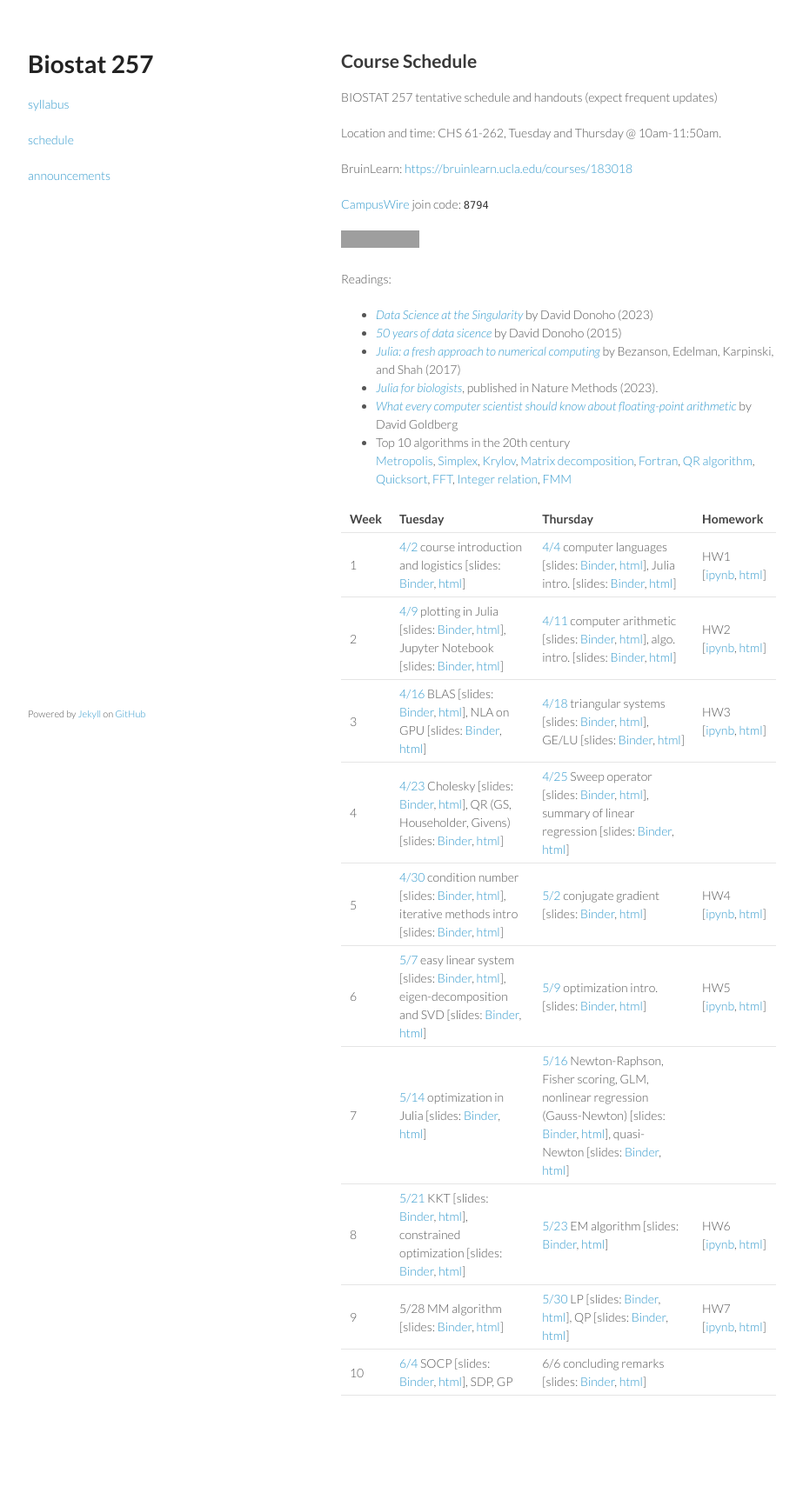
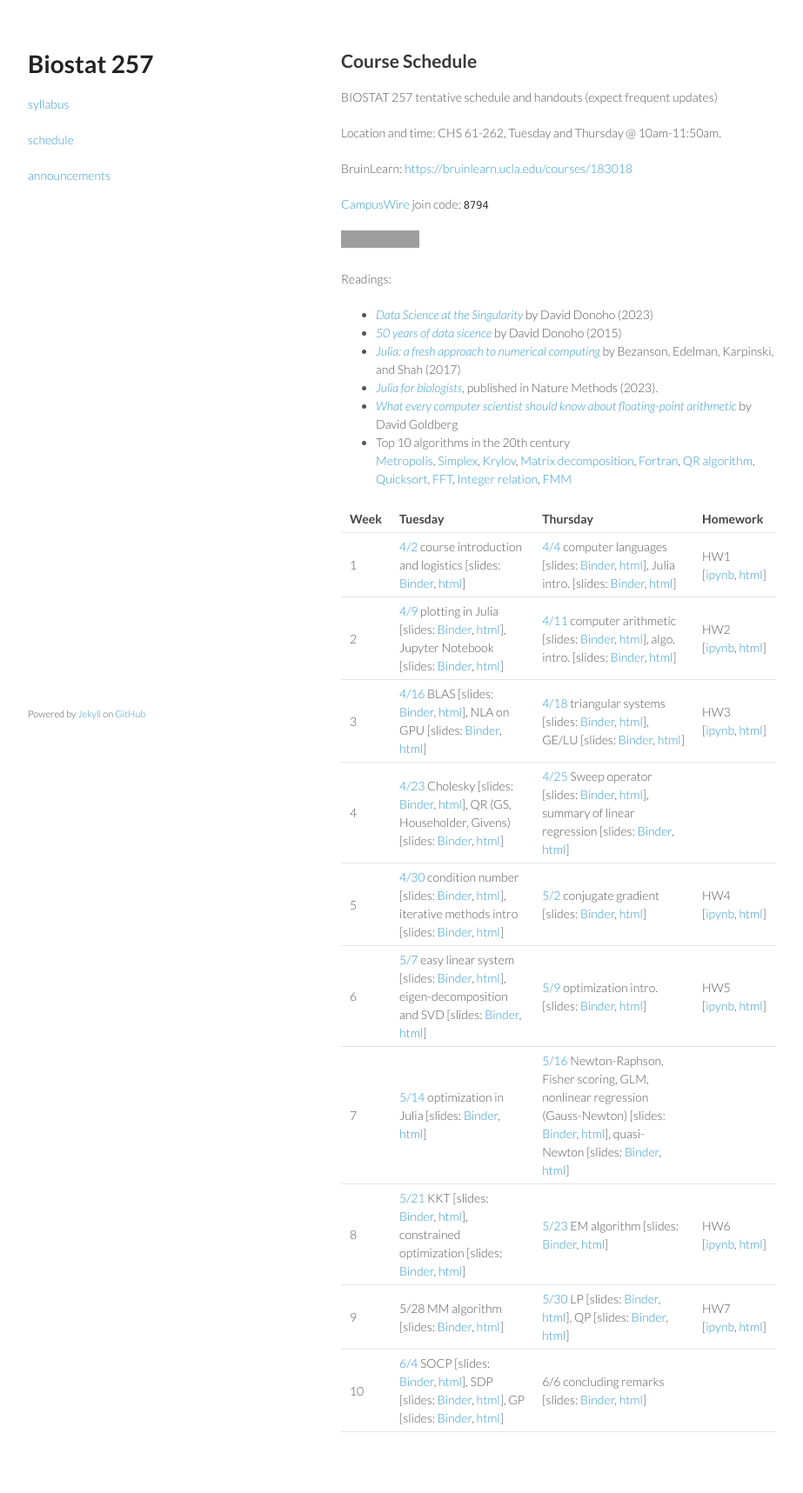
Before and after one commit to ucla-biostat-257/2024spring, a Jekyll site: the page built from schedule/schedule.md, in a window 1280 px wide. Shown: the whole page at 87% size, without its empty margins (178-1101 px from the left). Built offline with Jekyll 4.4.1, drawn with Linux system fonts in a browser that asks for light colours; before the commit the page ends 1675 px from its top, so only the background shows below that; grey boxes are pictures that could not be loaded.

Commit message:
add url to gp and sdp lectures

```diff
--- a/schedule/schedule.md
+++ b/schedule/schedule.md
@@ -36,4 +36,4 @@ Readings:
 | 7 | [5/14](https://ucla-biostat-257.github.io/2024spring/biostat257spring2024/2024/05/14/week7-day1.html) optimization in Julia \[slides: [Binder](https://mybinder.org/v2/gh/ucla-biostat-257/2024spring/master?filepath=slides%2F22-juliaopt%2Fjuliaopt.ipynb), [html](../slides/22-juliaopt/juliaopt.html)\] | [5/16](https://ucla-biostat-257.github.io/2024spring/biostat257spring2024/2024/05/16/week7-day2.html) Newton-Raphson, Fisher scoring, GLM, nonlinear regression (Gauss-Newton) \[slides: [Binder](https://mybinder.org/v2/gh/ucla-biostat-257/2024spring/master?filepath=slides%2F23-newton%2Fnewton.ipynb), [html](../slides/23-newton/newton.html)\], quasi-Newton \[slides: [Binder](https://mybinder.org/v2/gh/ucla-biostat-257/2024spring/master?filepath=slides%2F24-quasinewton%2Fquasinewton.ipynb), [html](../slides/24-quasinewton/quasinewton.html)\] | |
 | 8 | [5/21](https://ucla-biostat-257.github.io/2024spring/biostat257spring2024/2024/05/21/week8-day1.html) KKT \[slides: [Binder](https://mybinder.org/v2/gh/ucla-biostat-257/2024spring/master?filepath=slides%2F27-kkt%2Fkkt.ipynb), [html](../slides/27-kkt/kkt.html)\], constrained optimization \[slides: [Binder](https://mybinder.org/v2/gh/ucla-biostat-257/2024spring/master?filepath=slides%2F28-newtonconstr%2Fnewton_constr.ipynb), [html](../slides/28-newtonconstr/newton_constr.html)\] | [5/23](https://ucla-biostat-257.github.io/2024spring/biostat257spring2024/2024/05/23/week8-day2.html) EM algorithm \[slides: [Binder](https://mybinder.org/v2/gh/ucla-biostat-257/2024spring/master?filepath=slides%2F25-em%2Fem.ipynb), [html](../slides/25-em/em.html)\] | HW6 \[[ipynb](https://raw.githubusercontent.com/ucla-biostat-257/2024spring/master/hw/hw6/hw06.ipynb), [html](../hw/hw6/hw06.html)\] |
 | 9 | 5/28 MM algorithm \[slides: [Binder](https://mybinder.org/v2/gh/ucla-biostat-257/2024spring/master?filepath=slides%2F26-mm%2Fmm.ipynb), [html](../slides/26-mm/mm.html)\] | [5/30](https://ucla-biostat-257.github.io/2024spring/biostat257spring2024/2024/05/30/week9-day2.html) LP \[slides: [Binder](https://mybinder.org/v2/gh/ucla-biostat-257/2024spring/master?filepath=slides%2F29-lp%2Flp.ipynb), [html](../slides/29-lp/lp.html)\], QP \[slides: [Binder](https://mybinder.org/v2/gh/ucla-biostat-257/2024spring/master?filepath=slides%2F30-qp%2Fqp.ipynb), [html](../slides/30-qp/qp.html)\] | HW7 \[[ipynb](https://raw.githubusercontent.com/ucla-biostat-257/2024spring/master/hw/hw7/hw07.ipynb), [html](../hw/hw7/hw07.html)\] |
-| 10 | [6/4](https://ucla-biostat-257.github.io/2024spring/biostat257spring2024/2024/06/04/week10-day1.html) SOCP \[slides: [Binder](https://mybinder.org/v2/gh/ucla-biostat-257/2024spring/master?filepath=slides%2F31-socp%2Fsocp.ipynb), [html](../slides/31-socp/socp.html)\], SDP, GP | 6/6 concluding remarks \[slides: [Binder](https://mybinder.org/v2/gh/ucla-biostat-257/2024spring/master?filepath=slides%2F34-coda%2Fcoda.ipynb), [html](../slides/34-coda/coda.html)\] | |
+| 10 | [6/4](https://ucla-biostat-257.github.io/2024spring/biostat257spring2024/2024/06/04/week10-day1.html) SOCP \[slides: [Binder](https://mybinder.org/v2/gh/ucla-biostat-257/2024spring/master?filepath=slides%2F31-socp%2Fsocp.ipynb), [html](../slides/31-socp/socp.html)\], SDP \[slides: [Binder](https://mybinder.org/v2/gh/ucla-biostat-257/2024spring/master?filepath=slides%2F33-sdp%2Fsdp.ipynb), [html](../slides/33-sdp/sdp.html)\], GP \[slides: [Binder](https://mybinder.org/v2/gh/ucla-biostat-257/2024spring/master?filepath=slides%2F32-gp%2Fgp.ipynb), [html](../slides/32-gp/gp.html)\] | 6/6 concluding remarks \[slides: [Binder](https://mybinder.org/v2/gh/ucla-biostat-257/2024spring/master?filepath=slides%2F34-coda%2Fcoda.ipynb), [html](../slides/34-coda/coda.html)\] | |
```
